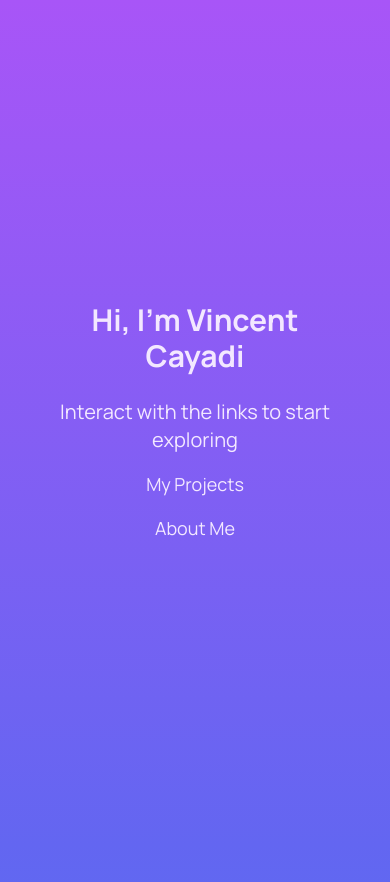
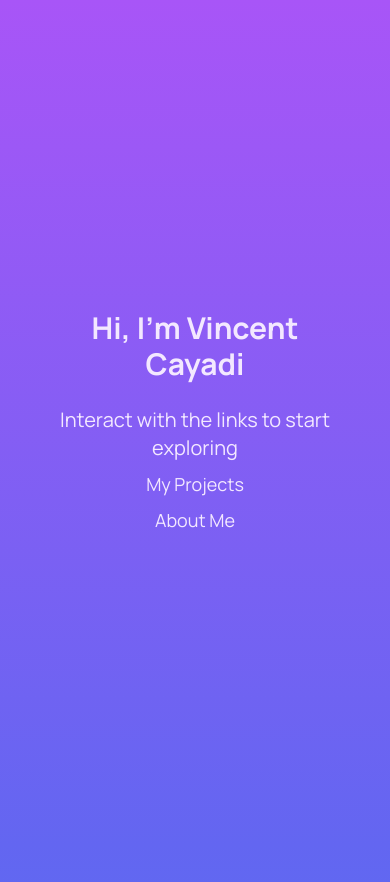
Before and after one commit to vincentcayadi/satoriarw, a Next.js app: page / in a window 390 px wide. Shown: the top 882 px of the page. Built offline with nearby package versions, Linux system fonts and the light colour scheme.

Commit message:
edited margin on mobile

```diff
--- a/pages/index.js
+++ b/pages/index.js
@@ -17,12 +17,12 @@ export default function Home() {
               <p className="text-xl sm:text-2xl">
                 Interact with the links to start exploring
               </p>
-              <p className="mt-4 text-lg text-purple-100 duration-300 sm:text-xl sm:hover:scale-125">
+              <p className="mt-2 text-lg text-purple-100 duration-300 sm:mt-4 sm:text-xl sm:hover:scale-125">
                 <Link href="#projects">
                   <a>My Projects</a>
                 </Link>
               </p>
-              <p className="mt-4 text-lg text-purple-100 duration-300 sm:text-xl sm:hover:scale-125 ">
+              <p className="mt-2 text-lg text-purple-100 duration-300 sm:mt-4 sm:text-xl sm:hover:scale-125 ">
                 <Link href="#about">
                   <a>About Me</a>
                 </Link>
```
